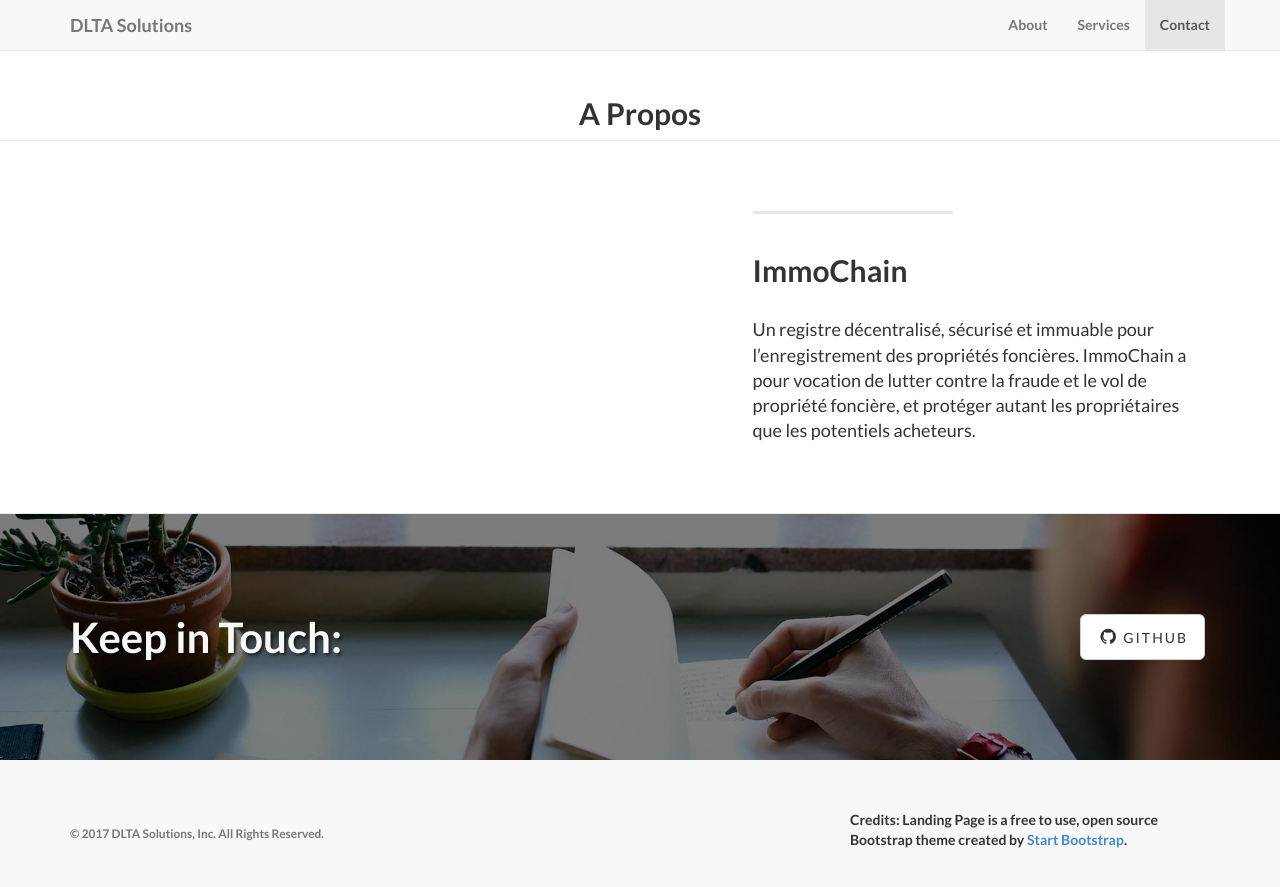
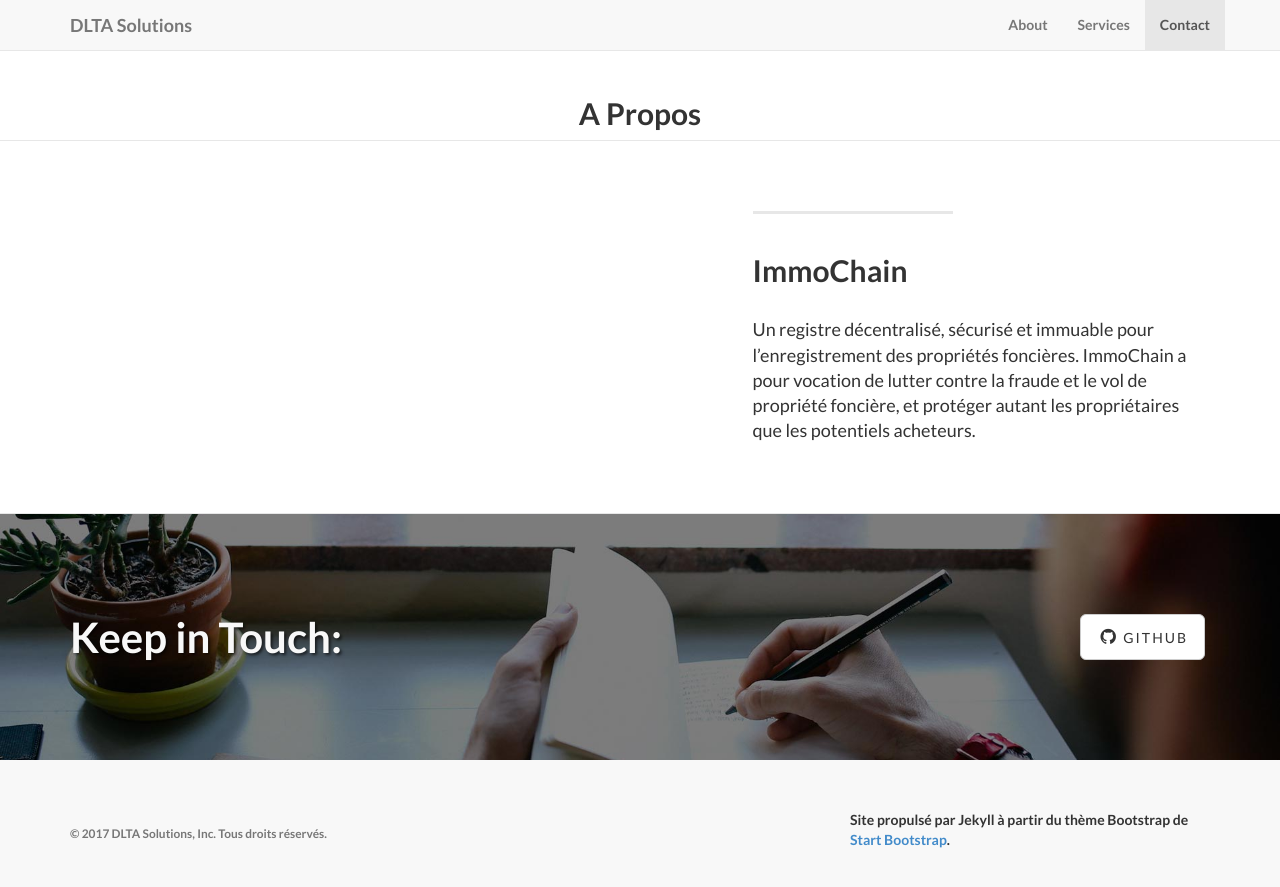
Before and after one commit to dltasolutions/dltasolutions.github.io, a Jekyll site: the page built from index.html, in a window 1280 px wide and 900 px high, scrolled down 663 px. Shown: the top 887 px of the window. Built offline with Jekyll 4.4.1, drawn with Linux system fonts in a browser that asks for light colours.

Commit message:
Update _config.yml

```diff
--- a/_config.yml
+++ b/_config.yml
@@ -2,13 +2,13 @@
 #      Main Configs       #
 # ----------------------- #
 
-url:
+url: https://dltasolutions.github.io
 title: DLTA Solutions
 email: dltasolutions@outlook.com
 author: DLTA Solutions
-description: "BLOCKCHAINS & TECHNOLOGIES NUMÉRIQUES POUR L'AFRIQUE"
-copyright: '&copy; 2017 DLTA Solutions, Inc. All Rights Reserved.'
-credits: 'Credits: Landing Page is a free to use, open source Bootstrap theme created by <a href="http://startbootstrap.com/">Start Bootstrap</a>.'
+description: ""
+copyright: '&copy; 2017 DLTA Solutions, Inc. Tous droits réservés.'
+credits: 'Site propulsé par Jekyll à partir du thème Bootstrap de <a href="http://startbootstrap.com/">Start Bootstrap</a>.'
 
 # ----------------------- #
 #    Jekyll & Plugins     #
```
